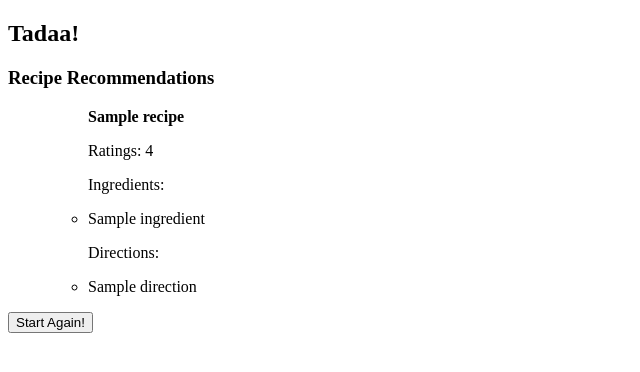
After one commit to AsmaaAlrefae/GA-Projects, a Flask app: template project-capstone/src/templates/recipes.html in a window 1280 px wide. The commit adds this page. Shown: the top 372 px of the page, without its empty margins (0-640 px from the left). Run offline with Flask 2, Linux system fonts and the light colour scheme; the template is opened without the code that fills it: most values are stand-ins (such as "Sample title", 1, 10 or a date in 2020).

Commit message:
Tortellini v1 done
TO DO:
CSS
Deployment

```diff
--- a/project-capstone/src/app.py
+++ b/project-capstone/src/app.py
@@ -1,9 +1,10 @@
-from flask import Flask, render_template
+from flask import Flask, render_template, session
 from models import random_persons, graph, User
 #request, session, redirect, url_for,
 #from .models import User, get_todays_recent_posts
 
 app = Flask(__name__)
+app.secret_key = 'xyz'
 
 @app.route('/')
 def index():
@@ -14,6 +15,7 @@ def feeling_hungry():
 
     # Randomize a User ID
     user_id = random_persons()
+    session['user'] = user_id
 
     # Initialize the User class with the random user_id selected
     current_user = User(user_id)
@@ -27,20 +29,36 @@ def feeling_hungry():
     # Get the novel product recommendations
     novelty = current_user.get_novelty()
 
-    # Reinitialise another instance/variable of the top purchases
+    # # Reinitialise another instance/variable of the top purchases
+    # purchases = current_user.get_purchases()
+    # for row in purchases:
+    #     product_name = row['product']['name']
+    #     word_list = product_name.split() # Split the product names into single words
+    #     recipes = current_user.get_recipes(product_list=word_list) # Get the recipe recommendations here
+
+    return render_template('display.html',
+            user_id=user_id,
+            recent_purchases=recent_purchases,
+            # recipes=recipes,
+            novelty=novelty,
+            recommendations=recommendations)
+    #return (text_ + str(user_id))
+
+@app.route('/recipes', methods=['GET'])
+def show_recipe():
+
+    user_id = session.get('user')
+
+    current_user = User(user_id)
     purchases = current_user.get_purchases()
     for row in purchases:
         product_name = row['product']['name']
         word_list = product_name.split() # Split the product names into single words
         recipes = current_user.get_recipes(product_list=word_list) # Get the recipe recommendations here
 
-    return render_template('display.html',
-            user_id=user_id,
-            recent_purchases=recent_purchases,
-            recipes=recipes,
-            novelty=novelty,
-            recommendations=recommendations)
-    #return (text_ + str(user_id))
+    return render_template('recipes.html',
+            recipes=recipes)
+
 
 # Remember to remove this before deployment
 if __name__ == '__main__':
--- a/project-capstone/src/models.py
+++ b/project-capstone/src/models.py
@@ -19,7 +19,7 @@ class User:
         WHERE u.id = {userID}
         WITH AVG(b.order_total) AS average_orders, b, product
         WHERE b.order_total >= average_orders
-        RETURN product, b
+        RETURN DISTINCT product, b
         ORDER BY b.order_total DESC
         LIMIT 10
         '''
--- /dev/null
+++ b/project-capstone/src/templates/recipes.html
@@ -0,0 +1,43 @@
+<!DOCTYPE html>
+<html>
+    <head>
+        <title></title>
+        <meta charset="utf-8" />
+        <title>Recipe Recommender</title>
+        <meta name="viewport" conten="width=device-width, initial-scale=1">
+    </head>
+<body>
+
+    <h2>Tadaa!</h2>
+
+    <h3>Recipe Recommendations</h3>
+    <ul class="recommendations">
+        {% for row in recipes %}
+          <ul>
+              <b>{{ row.recipe.name }}</b>
+
+              <p>Ratings: {{ row.recipe.rating }}</p>
+
+              <p>Ingredients:
+              {% for ingredient in row.recipe.ingredients %}
+              <li>{{ ingredient }}</li>
+              {% endfor %}
+              </p>
+
+              <p>Directions:
+              {% for direction in row.recipe.directions %}
+              <li>{{ direction }}</li>
+              {% endfor %}
+              </p>
+
+            </ul>
+        {% endfor %}
+    </ul>
+
+    <form method="get" action="/">
+        <input type="submit" value="Start Again!"/>
+
+    </form>
+
+</body>
+</html>
```
Also changed, not shown: project-capstone/src/templates/display.html (+7 -13 lines).
